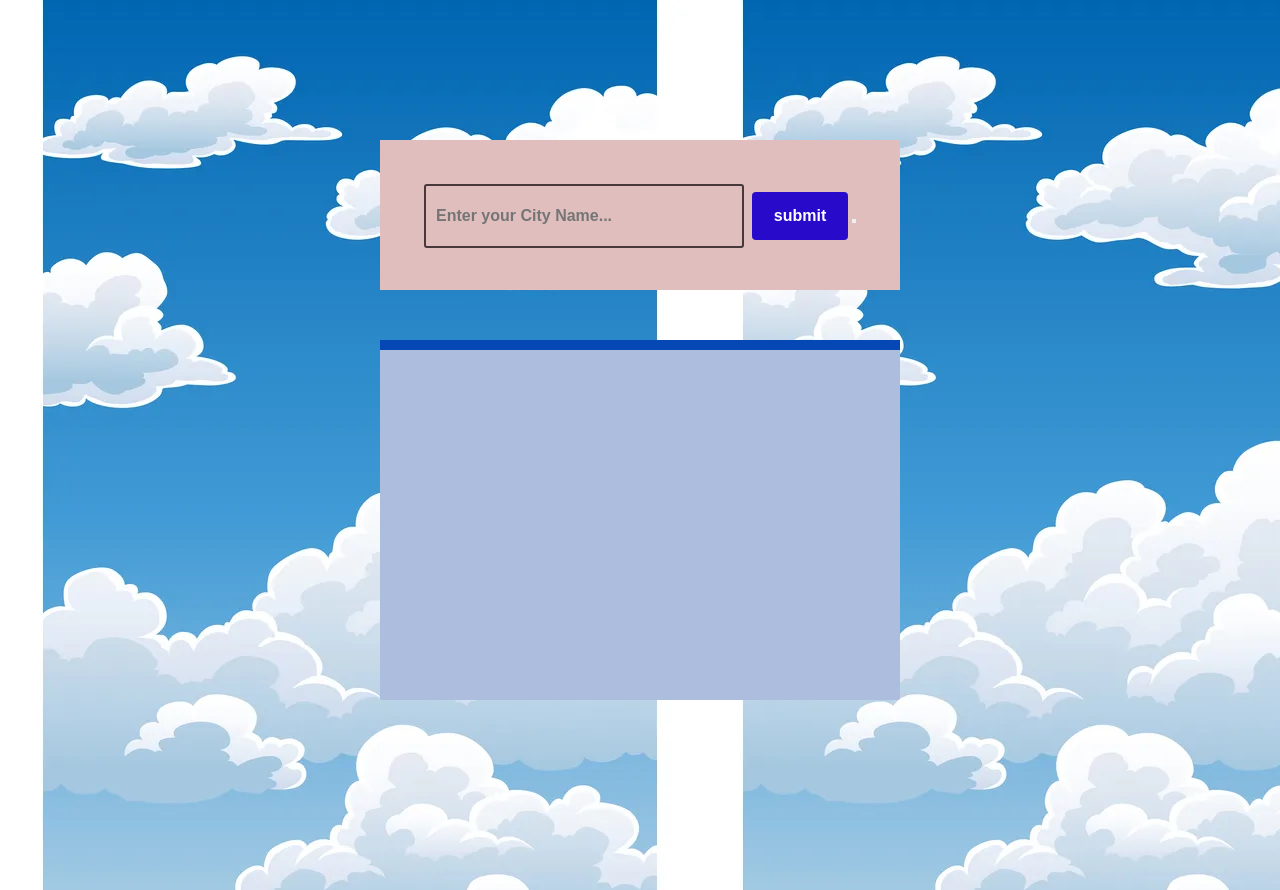
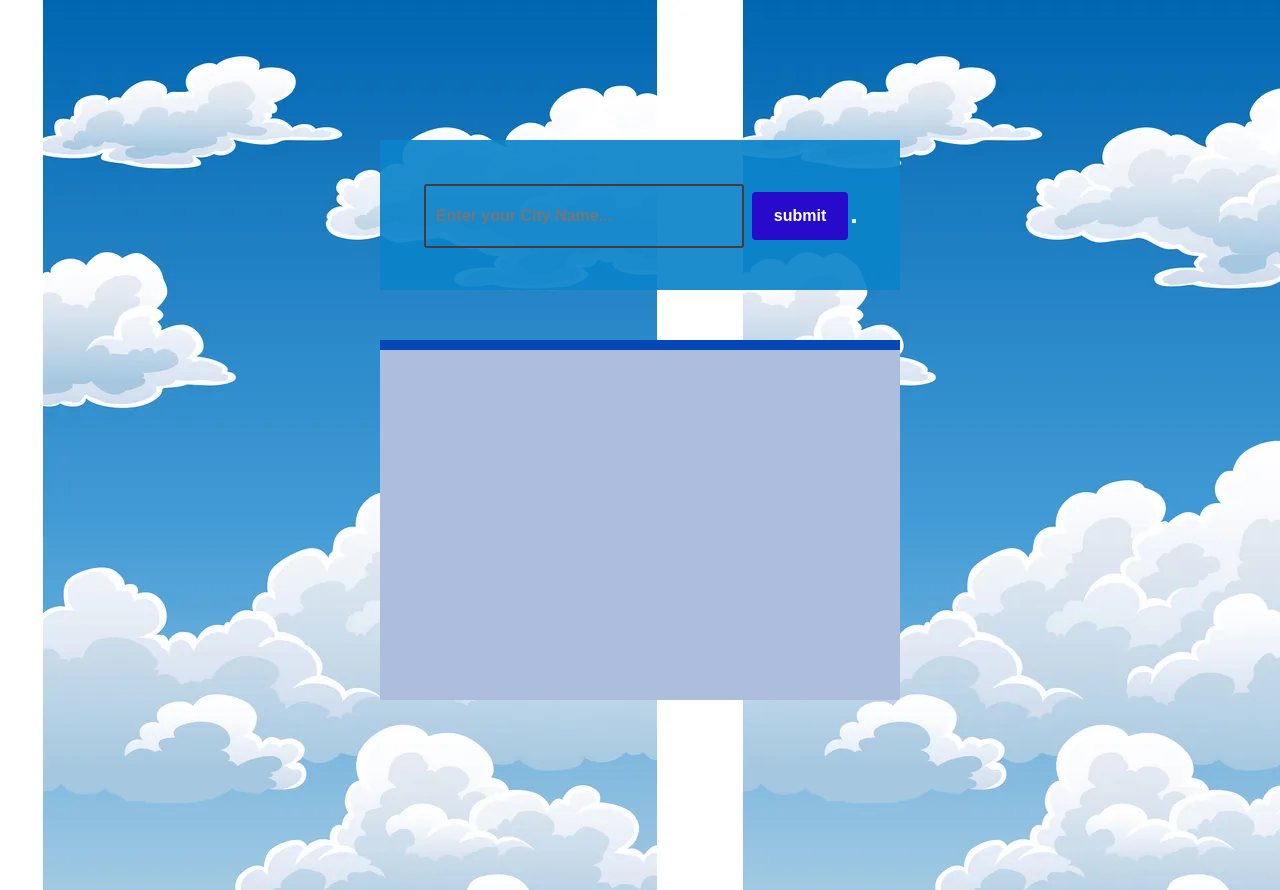
Before and after one commit to Abhay-belwal18/weather, a plain HTML site: page index.html in a window 1280 px wide. Drawn offline with Linux system fonts and the light colour scheme.

Commit message:
Update style.css

```diff
--- a/weather/style.css
+++ b/weather/style.css
@@ -18,7 +18,7 @@ body {
     padding: 2rem 0 2rem 0;
     text-align: center;
     justify-content: center;
-    background: rgb(224, 190, 190);
+    background: #0a84caeb;
     height: 150px;
 }
 
```
